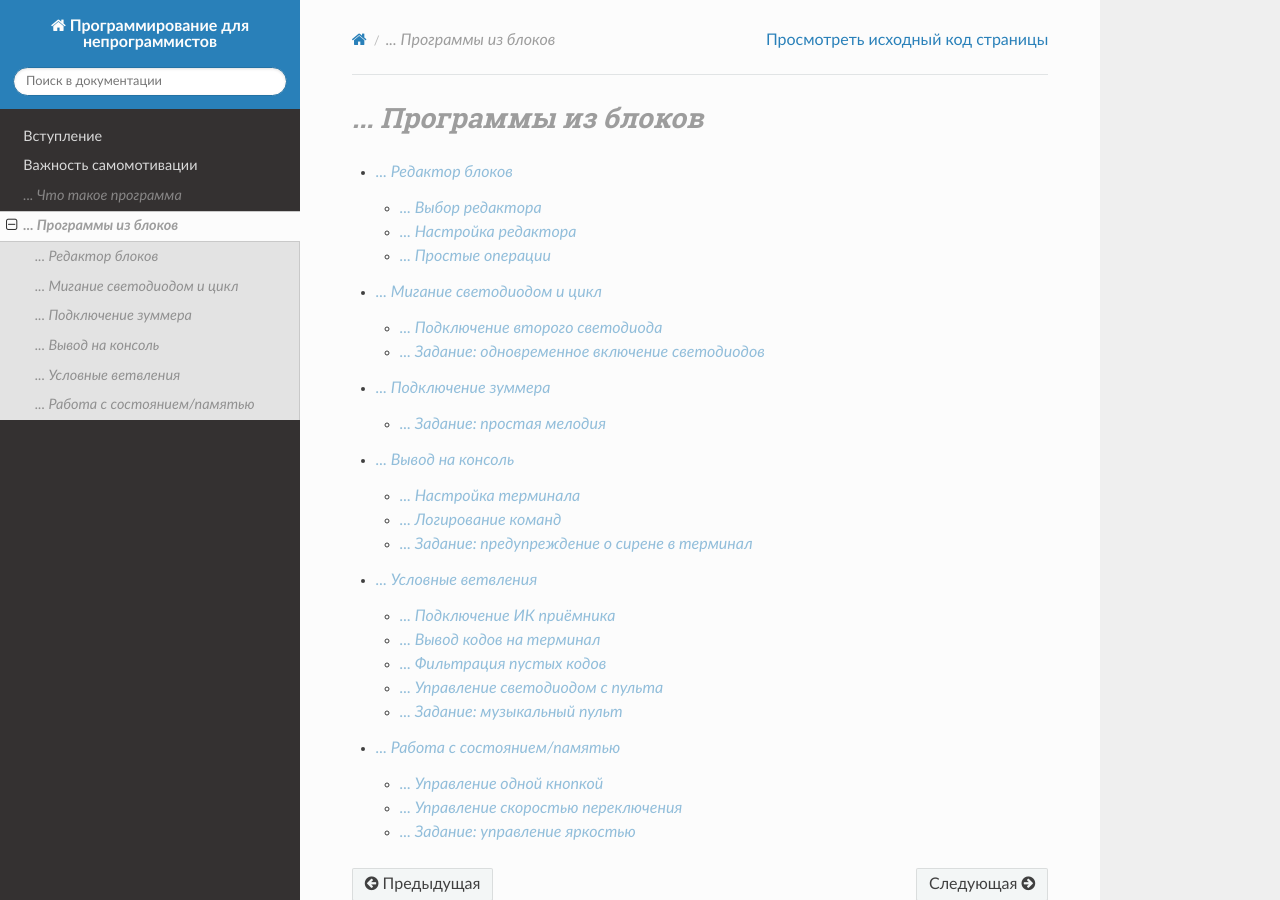
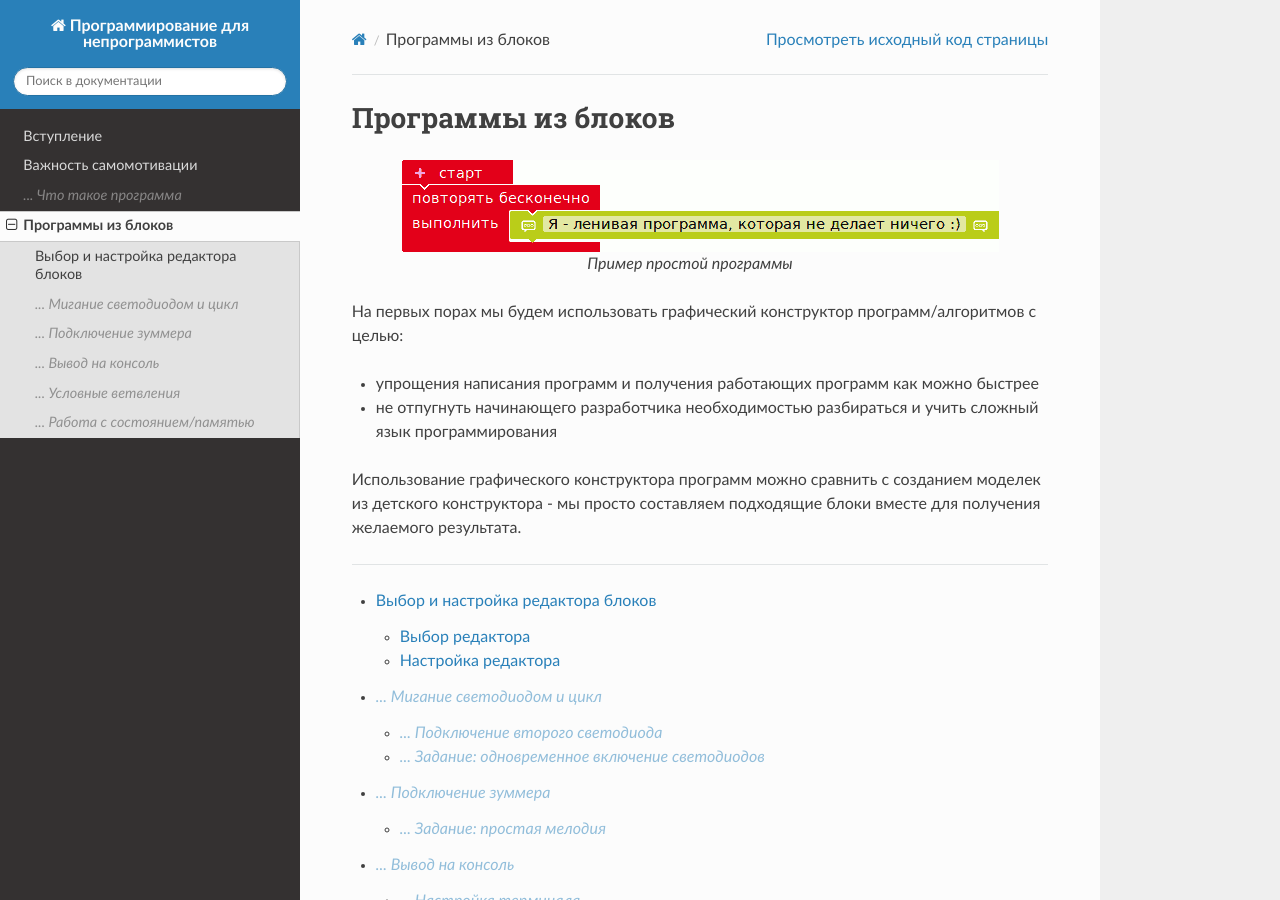
Before and after one commit to igelbox/programming-for-non-programmers, a Sphinx documentation site: the page built from docs/blocks/index.rst, in a window 1280 px wide and 900 px high. Built offline with Sphinx 7.4.7 and the Read the Docs theme 2.0.0, drawn with Linux system fonts in a browser that asks for light colours.

Commit message:
Outline block-editors and add a simple Open Roberta guide

```diff
--- a/docs/blocks/index.rst
+++ b/docs/blocks/index.rst
@@ -1,12 +1,32 @@
 .. _blocks:
 
-:stub:`Программы из блоков`
-***************************
+Программы из блоков
+*******************
+.. figure:: simple.png
+       :align: center
+       :alt: Пример программы из блоков
+
+       Пример простой программы
+
+На первых порах мы будем использовать
+графический конструктор программ/алгоритмов с целью:
+
+- упрощения написания программ
+  и получения работающих программ как можно быстрее
+- не отпугнуть начинающего разработчика необходимостью разбираться и учить
+  сложный язык программирования
+
+Использование графического конструктора программ можно сравнить с
+созданием моделек из детского конструктора -
+мы просто составляем подходящие блоки вместе для получения
+желаемого результата.
+
+===================
 
 .. toctree::
    :maxdepth: 2
 
-   start
+   editor
    blink
    buzzer
    serial
```
Also changed, not shown: docs/blocks/editor.rst (added, +90 -0 lines), docs/blocks/start.rst (deleted, +0 -25 lines), docs/blocks/change-language.png (added), docs/blocks/choose-nepo.png (added), docs/blocks/choose-uno.png (added), docs/blocks/login.png (added), docs/blocks/signup.png (added), docs/blocks/simple.png (added).
